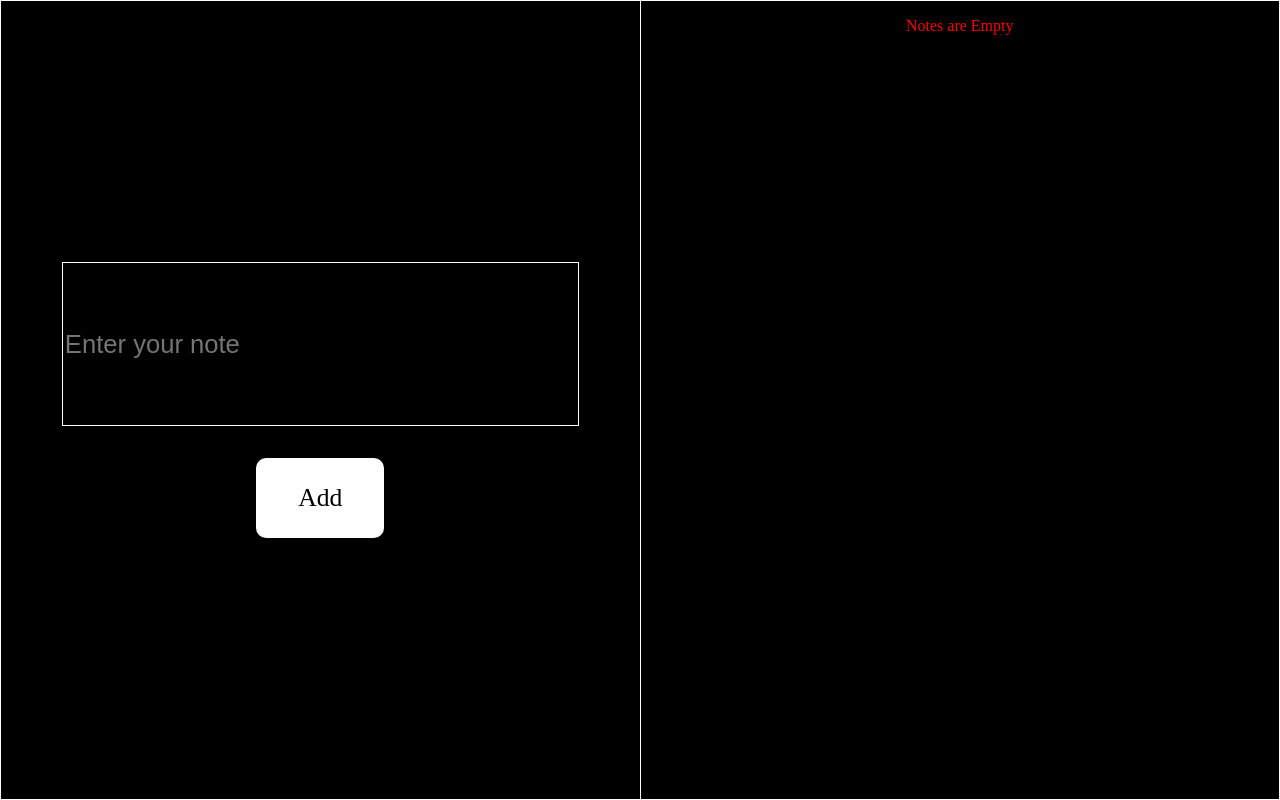
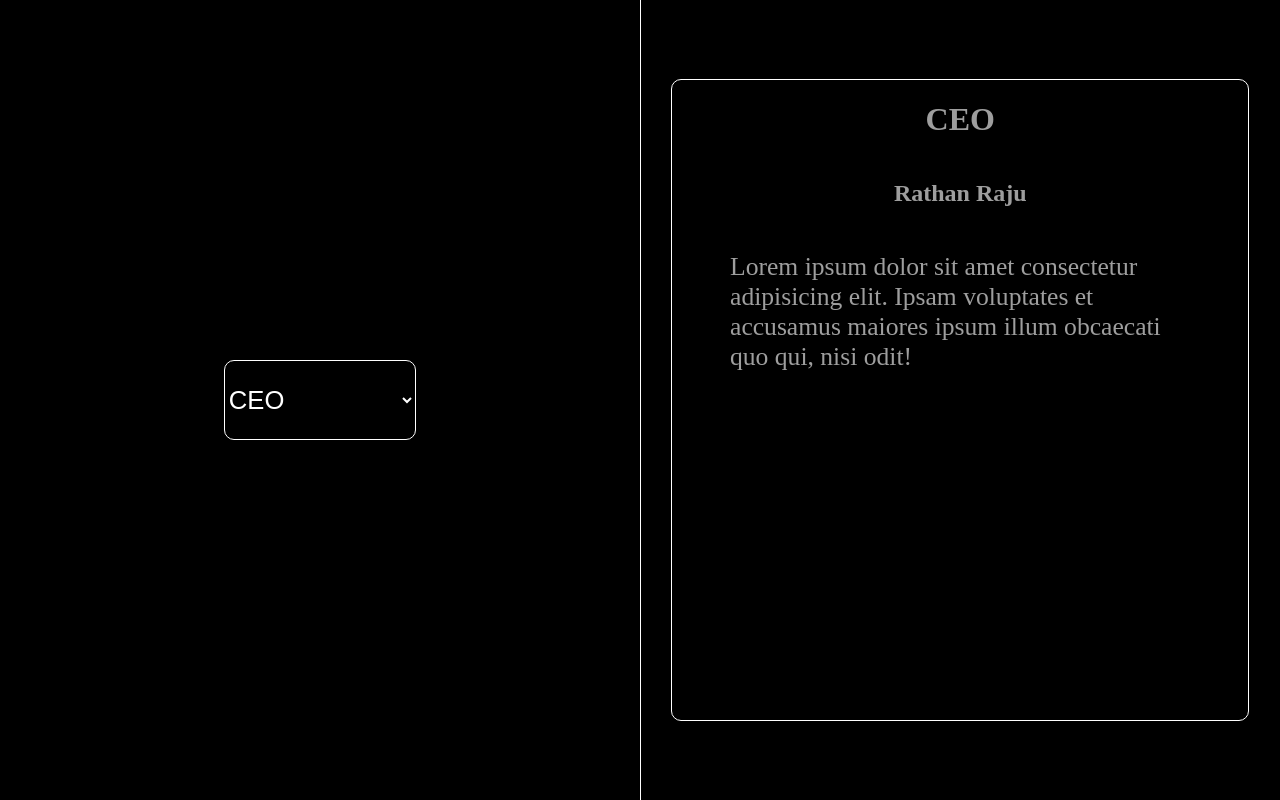
Before and after one commit to rathanraju45/react_lectures, a React (Create React App) app: page / in a window 1280 px wide. Built offline with nearby package versions, Linux system fonts and the light colour scheme.

Commit message:
added Designations

```diff
--- a/src/App.jsx
+++ b/src/App.jsx
@@ -1,6 +1,7 @@
 import Counter from "./components/Counter";
 import Todo from "./components/Todo";
 import Notes from "./components/Notes/Notes";
+import Designations from "./components/Designations/Designations";
 
 export default function App() {
     return (
@@ -8,7 +9,8 @@ export default function App() {
             {
                 // <Counter />
                 // <Todo />
-                <Notes />
+                // <Notes />
+                <Designations />
             }
         </div>
     );
--- /dev/null
+++ b/src/components/Designations/Designations.css
@@ -0,0 +1,49 @@
+#Designations {
+     width: 100%;
+     height: 100%;
+     display: flex;
+}
+
+#select_box {
+     width: 50%;
+     height: 100%;
+     border-right: solid 1px white;
+     display: flex;
+     align-items: center;
+     justify-content: center;
+}
+
+#designation_box {
+     width: 50%;
+     height: 100%;
+     display: flex;
+     align-items: center;
+     justify-content: center;
+}
+
+select{
+    width: 30%;
+    height: 10%;
+    border: none;
+    outline: none;
+    font-size: 2vw;
+    color: white;
+    background-color: black;
+    border: solid 1px white;
+    border-radius: 10px;
+}
+
+#designation_content{
+    border: solid 1px white;
+    border-radius: 10px;
+    width: 90%;
+    height: 80%;
+    display: flex;
+    flex-direction: column;
+    align-items: center;
+}
+
+#designation_content > p{
+    font-size: 2vw;
+    width: 80%;
+}
--- /dev/null
+++ b/src/components/Designations/Designations.jsx
@@ -0,0 +1,62 @@
+import React, { useState } from 'react';
+import './Designations.css'
+
+export default function Designations() {
+
+    const [selected, setSelected] = useState({
+        title: 'CEO',
+        person: 'Rathan Raju'
+    });
+
+    function selectChange(temp) {
+        let titleValue;
+        let personValue;
+        if (temp === "ceo") {
+            titleValue = "CEO";
+            personValue = "Rathan Raju";
+        } else if (temp === "cfo") {
+            titleValue = "CFO";
+            personValue = "Jhansi & Mukesh";
+        } else if (temp === "cmo") {
+            titleValue = "CMO";
+            personValue = "Narasimha";
+        } else if (temp = "coo") {
+            titleValue = "COO";
+            personValue = "William";
+        } else {
+            titleValue = "CAO";
+            personValue = "Meghana";
+        }
+        setSelected({
+            title: titleValue,
+            person: personValue
+        });
+    };
+
+    return (
+        <div id="Designations">
+
+            <div id="select_box">
+
+                <select name="designation_selector" id="selector" onChange={(e) => selectChange(e.target.value)}>
+                    <option value="ceo" >CEO</option>
+                    <option value="cfo" >CFO</option>
+                    <option value="cmo" >CMO</option>
+                    <option value="coo" >COO</option>
+                    <option value="cao" >CAO</option>
+                </select>
+
+            </div>
+            <div id="designation_box">
+
+                <div id="designation_content">
+                    <h1>{selected.title}</h1>
+                    <h2>{selected.person}</h2>
+                    <p>Lorem ipsum dolor sit amet consectetur adipisicing elit. Ipsam voluptates et accusamus maiores ipsum illum obcaecati quo qui, nisi odit!</p>
+                </div>
+
+            </div>
+
+        </div>
+    )
+}
```
